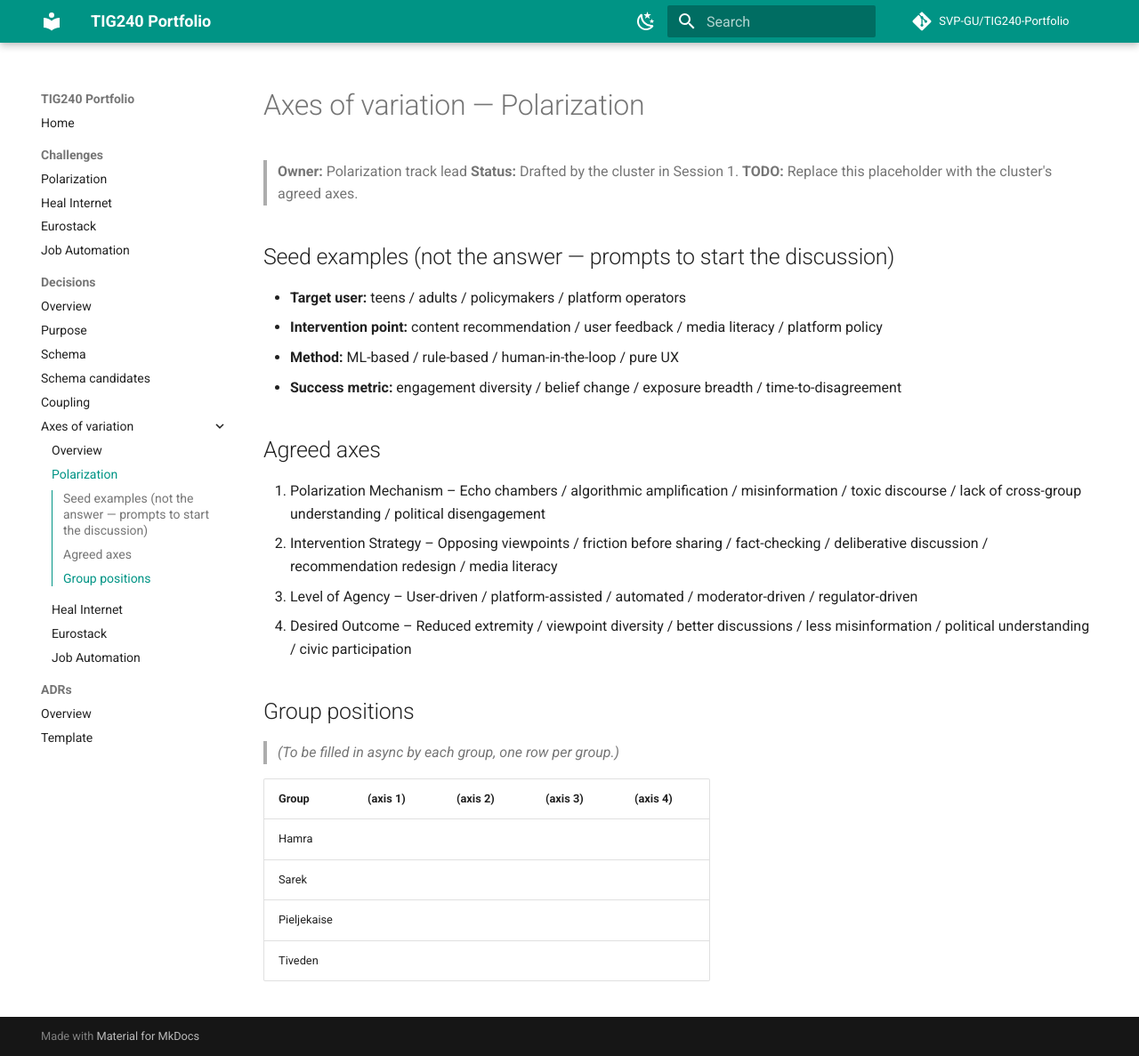
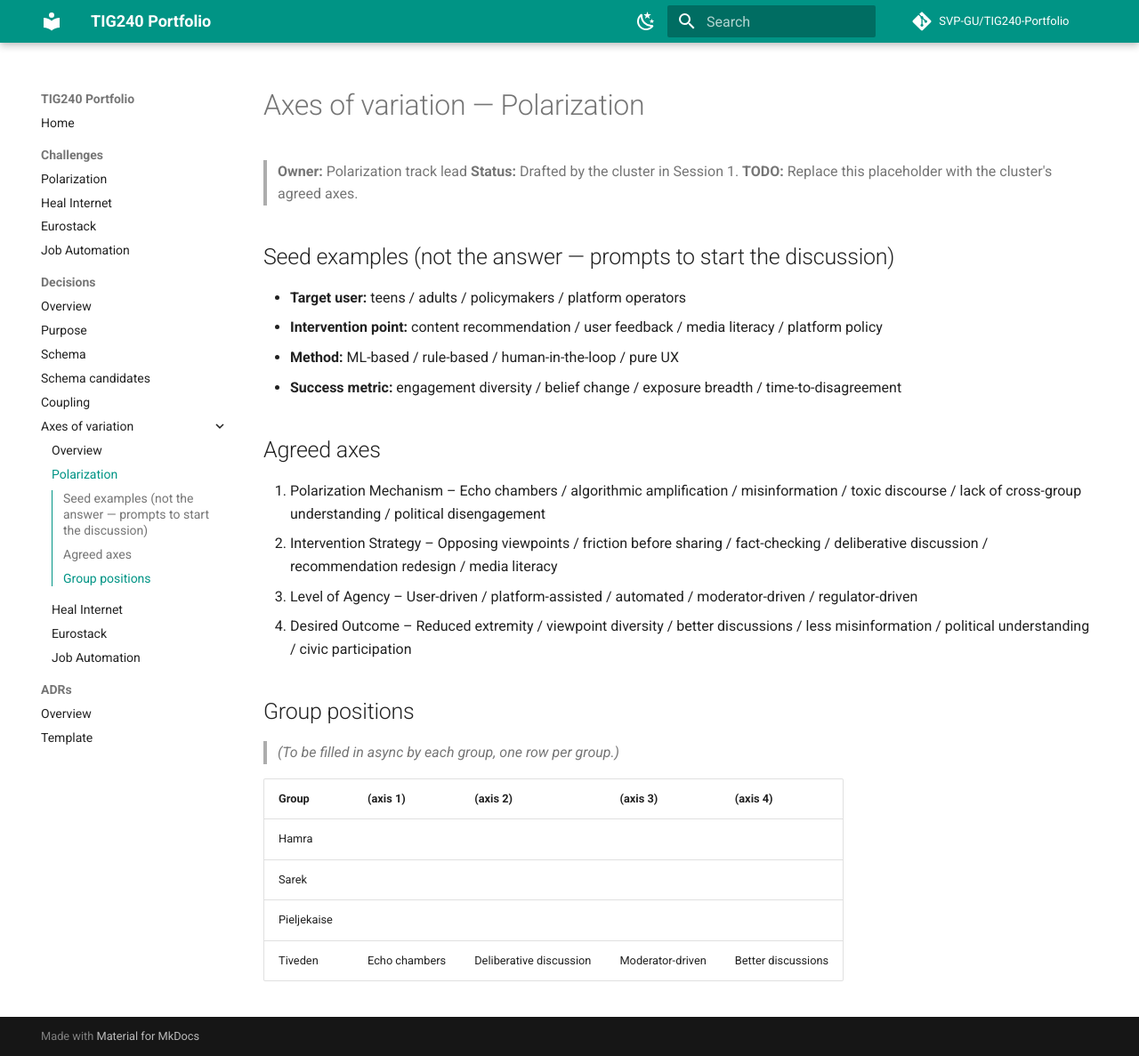
Before and after one commit to SVP-GU/TIG240-Portfolio, an MkDocs documentation site: the page built from docs/decisions/axes-of-variation/polarization.md, in a window 1280 px wide and 1187 px high. Shown: the whole window at 89% size. Built offline with MkDocs 1.6.1 and Material for MkDocs 9.7.7, drawn with Linux system fonts in a browser that asks for light colours; comment, search, counter and statistics services are not loaded.

Commit message:
Update polarization.md
Filled in for Tiveden

```diff
--- a/docs/decisions/axes-of-variation/polarization.md
+++ b/docs/decisions/axes-of-variation/polarization.md
@@ -27,4 +27,4 @@
 | Hamra | | | | |
 | Sarek | | | | |
 | Pieljekaise | | | | |
-| Tiveden | | | | |
+| Tiveden |Echo chambers |Deliberative discussion |Moderator-driven |Better discussions |
```
